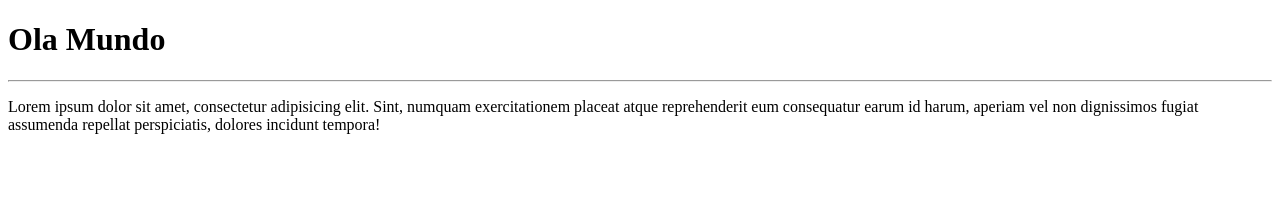
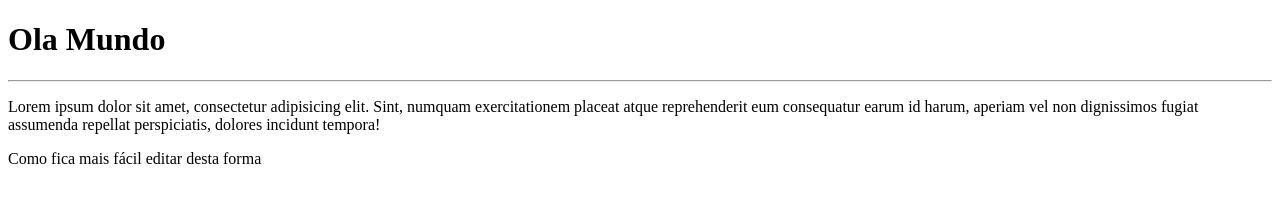
Before and after one commit to helioarai/olamundo, a plain HTML site: page site_exemplo/index.html in a window 1280 px wide. Drawn offline with Linux system fonts and the light colour scheme.

Commit message:
Update index.html

```diff
--- a/site_exemplo/index.html
+++ b/site_exemplo/index.html
@@ -9,5 +9,6 @@
     <h1>Ola Mundo</h1>
     <hr>
     <p>Lorem ipsum dolor sit amet, consectetur adipisicing elit. Sint, numquam exercitationem placeat atque reprehenderit eum consequatur earum id harum, aperiam vel non dignissimos fugiat assumenda repellat perspiciatis, dolores incidunt tempora!</p>
+    <p>Como fica mais fácil editar desta forma</p>
 </body>
 </html>
```
